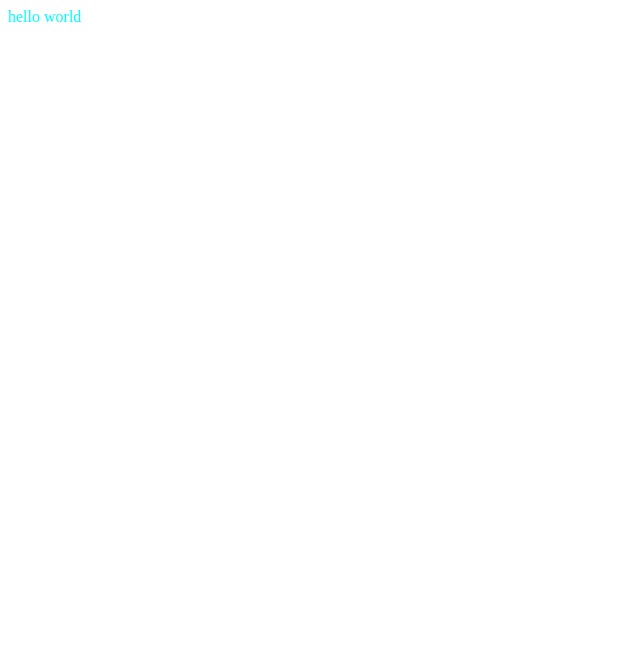
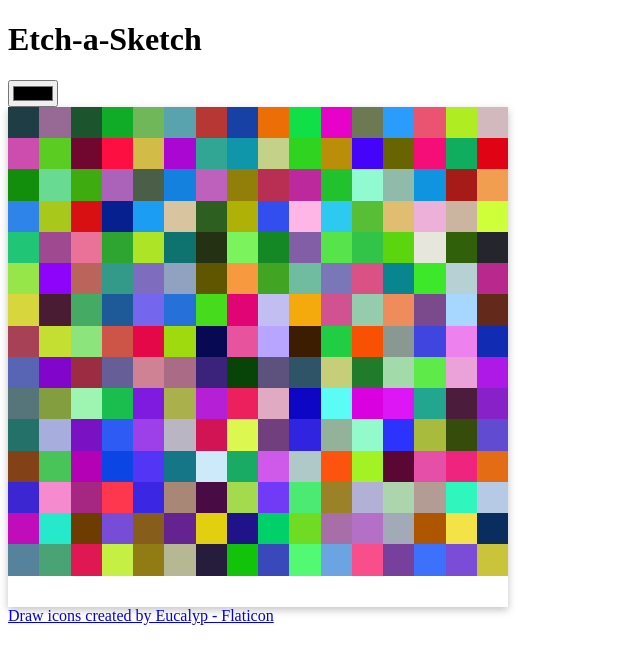
Before and after one commit to KelTamNguyen/Etch-a-Sketch, a plain HTML site: page index.html in a window 1280 px wide. Shown: the whole page, without its empty margins (0-640 px from the left). Drawn offline with Linux system fonts and the light colour scheme.

Commit message:
add grid

```diff
--- a/index.html
+++ b/index.html
@@ -6,9 +6,15 @@
     <meta name="viewport" content="width=device-width, initial-scale=1.0">
     <title>Etch-a-Sketch</title>
     <link rel="stylesheet" href="style.css">
+    <link rel="icon" type="image/x-icon" href="drawing-board.png">
     <script src="script.js" defer></script>
 </head>
 <body>
-    <div id="grid">hello world</div>
+    <h1>Etch-a-Sketch</h1>
+    <input type="color">
+    <div id="grid"></div>
+    <footer>
+        <a href="https://www.flaticon.com/free-icons/draw" title="draw icons">Draw icons created by Eucalyp - Flaticon</a>
+    </footer>
 </body>
 </html>
--- a/script.js
+++ b/script.js
@@ -1 +1,25 @@
 console.log('The script is running');
+
+const DEFAULT_SIZE = 16;
+var grid = document.querySelector('#grid');
+
+function setUpGrid(size) {
+    grid.style.gridTemplateColumns = `repeat(${size}, 1fr)`;
+    grid.style.gridTemplateRows = `repeat(${size}, 1fr)`; // why does this not work?
+
+    for (let i = size; i < size * size; i++) {
+        const square = document.createElement('div');
+        const randomR = Math.floor(Math.random() * 256);
+        const randomG = Math.floor(Math.random() * 256);
+        const randomB = Math.floor(Math.random() * 256);
+        square.style.backgroundColor = `rgb(${randomR}, ${randomG}, ${randomB})`;
+        square.addEventListener('mouseover', (event) => {
+            event.target.style.backgroundColor = '#333333';
+        })
+        grid.appendChild(square);
+    }
+}
+
+window.onload = () => {
+    setUpGrid(DEFAULT_SIZE);
+}
--- a/style.css
+++ b/style.css
@@ -1,3 +1,6 @@
 #grid {
-    color: aqua;
+    display: grid;
+    height: 500px;
+    width: 500px;
+    box-shadow: rgba(0, 0, 0, 0.24) 0px 3px 8px;
 }
```
Also changed, not shown: drawing-board.png (added).
